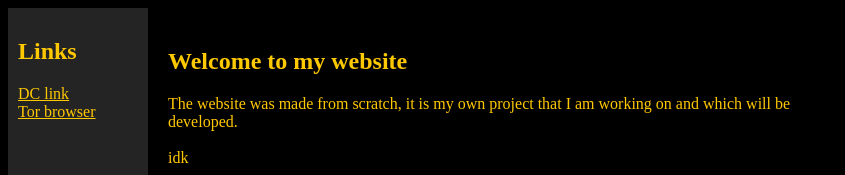
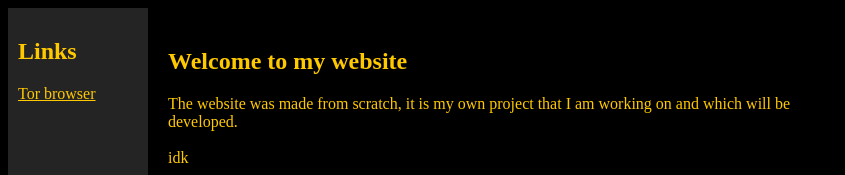
Before and after one commit to Snurf29/project01, a plain HTML site: page index.html in a window 1280 px wide. Shown: the top 175 px of the page, without its empty margins (0-845 px from the left). Drawn offline with Linux system fonts and the light colour scheme.

Commit message:
index.html

```diff
--- a/index.html
+++ b/index.html
@@ -31,12 +31,6 @@
 
             <h2>Links</h2>
 
-            <a href="https://discord.gg/7ZQEHhqwkA" target="_blank" title="Let's see..." style="color: #ffc900">
-            DC link
-            </a>
-
-            </br>
-
             <a href="https://www.torproject.org/download/" target="_blank" title="Tor browser" style="color: #ffc900">
             Tor browser
             </a>
```
